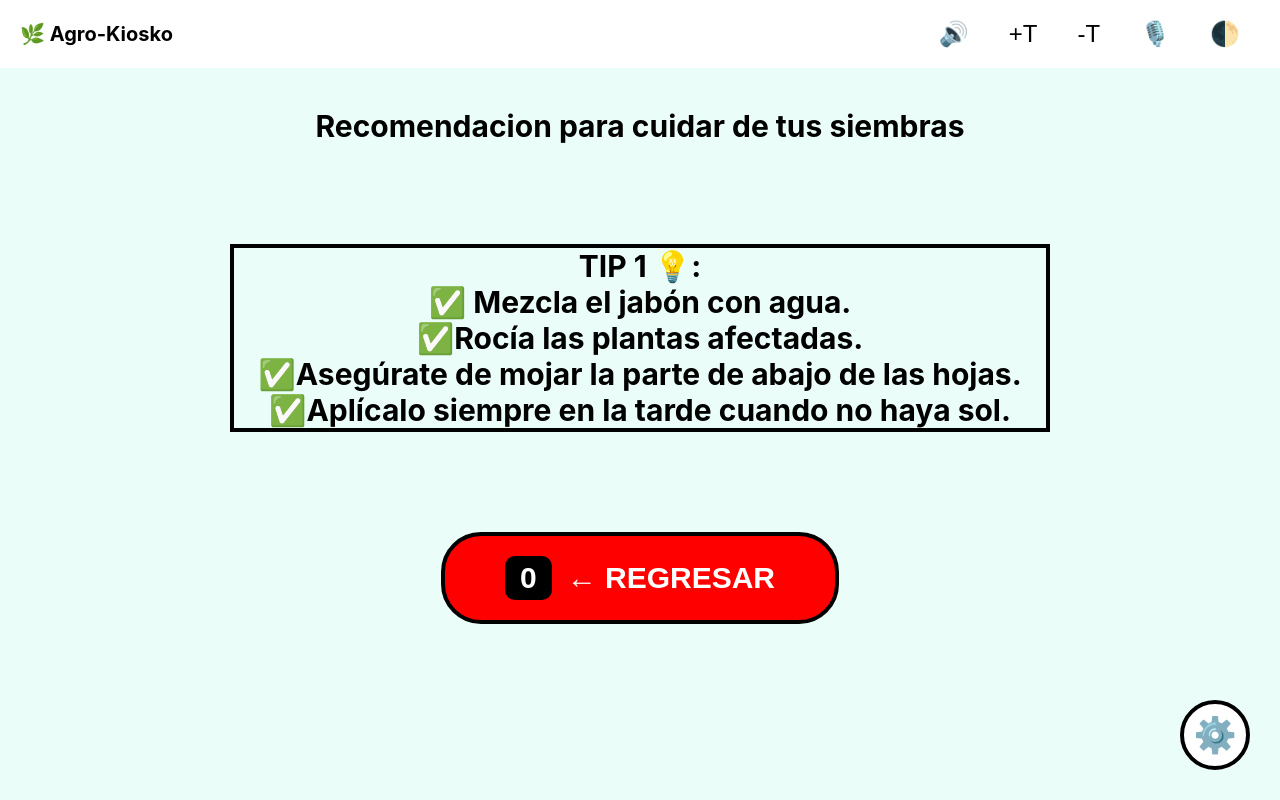
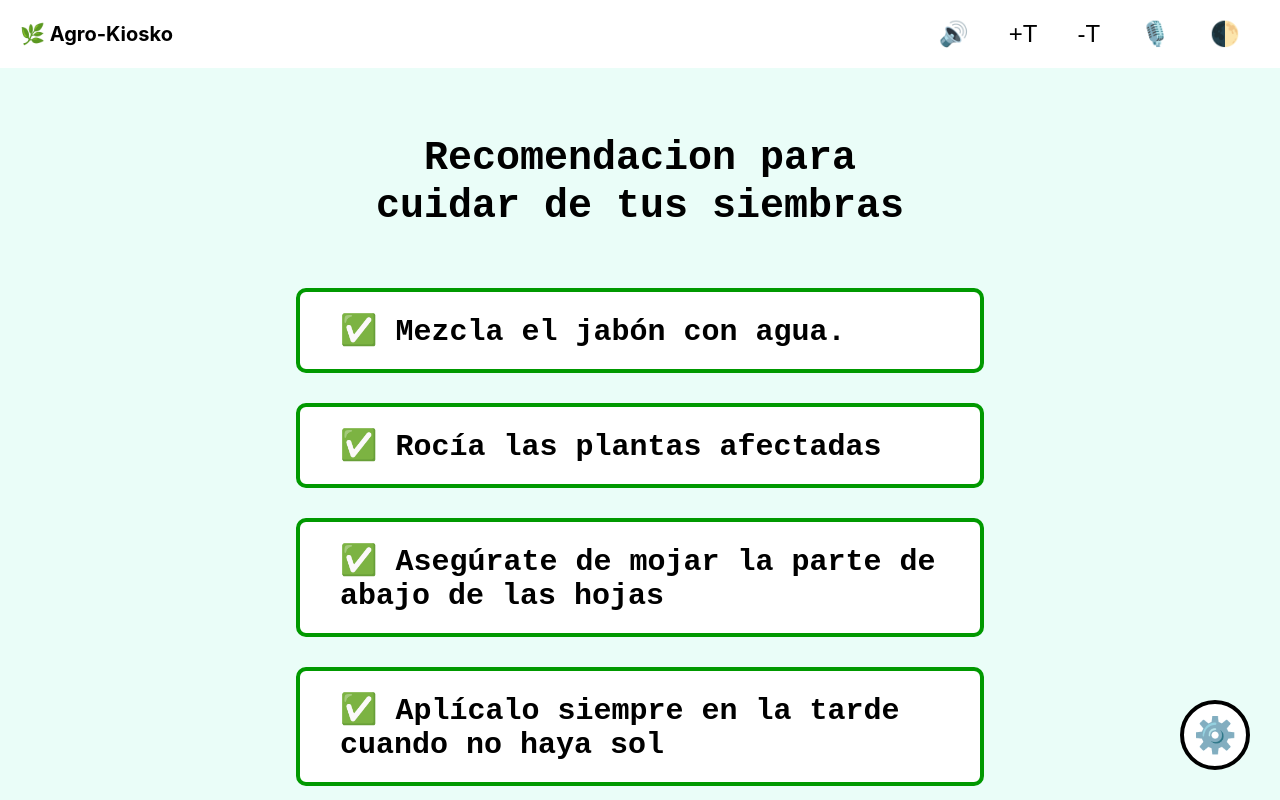
Before and after one commit to Aaron-Rojas/Stock-Agro, a React (Create React App) app: page /CuidarSiembras in a window 1280 px wide. Shown: the top 800 px of the page. Built offline with nearby package versions, Linux system fonts and the light colour scheme.

Commit message:
Se agrego la funcion de cargar datos en Plagas.jsx. Ademas se corrigo CuidarSiembras.jsx en el aspecto de lo estetico.

```diff
--- a/src/pages/Clima.jsx
+++ b/src/pages/Clima.jsx
@@ -91,7 +91,7 @@ export const Clima = () => {
                     esBuenDia: esBuenDia
                 });
                 setCargando(false);
-            }, 1500);
+            }, 1200);
         };
 
         obtenerDatosClima();
--- a/src/pages/CuidarSiembras.jsx
+++ b/src/pages/CuidarSiembras.jsx
@@ -23,7 +23,6 @@ export const CuidarSiembras = () => {
     const textoLectura = `Recomendación para cuidar de tus siembras. Tip 1:  Mezcla el jabón con agua, rocía las plantas afectadas, asegúrate de mojar la parte de abajo de las hojas y aplícalo siempre en la tarde cuando no haya sol. Presione el número cero para regresar.`;
 
     useEffect(() => {
-
         const ejecutarLectura = () => {
             if ("speechSynthesis" in window) {
                 window.speechSynthesis.cancel();
@@ -56,63 +55,94 @@ export const CuidarSiembras = () => {
         };
     }, [navigate, textoLectura]);
 
+    const renderFilaResultado = (texto) => (
+        <div
+            style={{
+                border: `4px solid ${temaActual.botonExito}`,
+                borderRadius: "10px",
+                padding: "20px 40px",
+                display: "flex",
+                alignItems: "center",
+                justifyContent: "flex-start",
+                gap: "30px",
+                width: "100%",
+                maxWidth: "600px",
+                backgroundColor: temaActual.fondoTarjeta,
+            }}
+        >
+            <span
+                style={{
+                    color: temaActual.textoPrincipal,
+                    fontSize: calcularTamano(30),
+                    fontWeight: "bold",
+                    fontFamily: "monospace",
+                }}
+            >
+                {texto}
+            </span>
+        </div>
+    );
+
     return (
         <Contenedor>
-            <div style={{ padding: "30px", textAlign: "center" }}>
-                <h2
+            <div
+                style={{
+                    display: "flex",
+                    flexDirection: "column",
+                    alignItems: "center",
+                    padding: "40px",
+                    gap: "30px",
+                    flex: 1,
+                }}
+            >
+                {/* Título Principal */}
+                <h1
                     style={{
-                        fontSize: tamanoTitulo,
-                        fontWeight: "bold",
-                        margin: "10px 0",
                         color: temaActual.textoPrincipal,
+                        fontSize: calcularTamano(40),
+                        fontFamily: "monospace",
+                        textAlign: "center",
+                        maxWidth: "600px",
+                        lineHeight: "1.2",
                     }}
                 >
                     Recomendacion para cuidar de tus siembras
-                </h2>
-                <p
-                    style={{
-                        fontSize: tamanoTitulo,
-                        fontWeight: "bold",
-                        margin: "100px 200px",
-                        color: temaActual.textoPrincipal,
-                        border: "4px solid",
-                    }}
-                >
-                    TIP 1 💡: <br />
-                    ✅ Mezcla el jabón con agua.
-                    <br />
-                    ✅Rocía las plantas afectadas.
-                    <br />
-                    ✅Asegúrate de mojar la parte de abajo de las hojas.
-                    <br />
-                    ✅Aplícalo siempre en la tarde cuando no haya sol.
-                    <br />
-                </p>
-                <div style={{
-                    display: 'flex',
-                    flexDirection: 'column',
-                    gap: '30px',
-                    marginTop: '20px',
-                    width: '100%',
-                    alignItems: 'center'
-                }}>
+                </h1>
+
+                {/* Filas de Resultados  */}
+                {renderFilaResultado(" ✅ Mezcla el jabón con agua.")}
+                {renderFilaResultado(" ✅ Rocía las plantas afectadas")}
+                {renderFilaResultado(" ✅ Asegúrate de mojar la parte de abajo de las hojas")}
+                {renderFilaResultado(" ✅ Aplícalo siempre en la tarde cuando no haya sol")}
+
+                {/* Botón Regresar */}
+                <div style={{ marginTop: "40px" }}>
                     <button
-                        onClick={() => navigate('/')}
+                        onClick={() => navigate("/")}
                         style={{
                             backgroundColor: temaActual.botonPeligro,
                             color: temaActual.textoBoton,
                             border: `4px solid ${temaActual.bordePrincipal}`,
-                            borderRadius: '40px',
-                            padding: '20px 60px',
+                            borderRadius: "40px",
+                            padding: "20px 60px",
                             fontSize: calcularTamano(30),
-                            fontWeight: 'bold',
-                            display: 'flex',
-                            alignItems: 'center',
-                            gap: '15px',
-                            cursor: 'pointer'
+                            fontWeight: "bold",
+                            display: "flex",
+                            alignItems: "center",
+                            gap: "15px",
+                            cursor: "pointer",
                         }}
                     >
-                        <span style={{ backgroundColor: '#000', color: '#FFF', padding: '5px 15px', borderRadius: '10px' }}>0</span>
+                        <span
+                            style={{
+                                backgroundColor: "#000",
+                                color: "#FFF",
+                                padding: "5px 15px",
+                                borderRadius: "10px",
+                            }}
+                        >
+                            0
+                        </span>
                         ← REGRESAR
                     </button>
                 </div>
--- a/src/pages/Plagas.jsx
+++ b/src/pages/Plagas.jsx
@@ -1,4 +1,4 @@
-import React, { useEffect } from "react";
+import React, { useState, useEffect } from "react";
 import { useNavigate } from "react-router-dom";
 import { Contenedor } from "../components/atoms/Contenedor";
 import { useAccesibilidad } from "../hooks/useAccesibilidad";
@@ -6,6 +6,8 @@ import { useAccesibilidad } from "../hooks/useAccesibilidad";
 export const Plagas = () => {
     const { temaActual, nivelLetra } = useAccesibilidad();
     const navigate = useNavigate();
+
+    const [cargando, setCargando] = useState(true);
 
 
     const tamanoTitulo =
@@ -26,6 +28,13 @@ export const Plagas = () => {
             : nivelLetra === "grande"
                 ? "30px"
                 : "36px";
+
+    const tamanoTextoNormal =
+        nivelLetra === 'normal'
+            ? '18px'
+            : nivelLetra === 'grande'
+                ? '22px'
+                : '26px';
 
 
     const calcularTamano = (tamanoBase) => {
@@ -77,6 +86,17 @@ export const Plagas = () => {
             }
         };
     }, [navigate, textoLectura]);
+
+
+    useEffect(() => {
+        const simularCarga = () => {
+            setTimeout(() => {
+                setCargando(false);
+            }, 1200);
+        };
+
+        simularCarga();
+    }, []);
 
     const estilos = {
         pantallaCentrada: {
@@ -135,6 +155,12 @@ export const Plagas = () => {
                     Lima, Perú - {fechaActual}
                 </h2>
 
+                {cargando ? (
+                    <p style={{ fontSize: tamanoTextoNormal, color: temaActual.textoPrincipal }}>
+                        Cargando alertas de plagas...
+                    </p>
+                ) : (
+                    <>
                 <div style={estilos.tarjetaAlerta} role="alert">
                     <span style={estilos.iconoAlerta} aria-hidden="true">
                         ⚠️
@@ -212,6 +238,8 @@ export const Plagas = () => {
                         ← REGRESAR
                     </button>
                 </div>
+                </>
+                )}
             </div>
         </Contenedor>
     );
```
